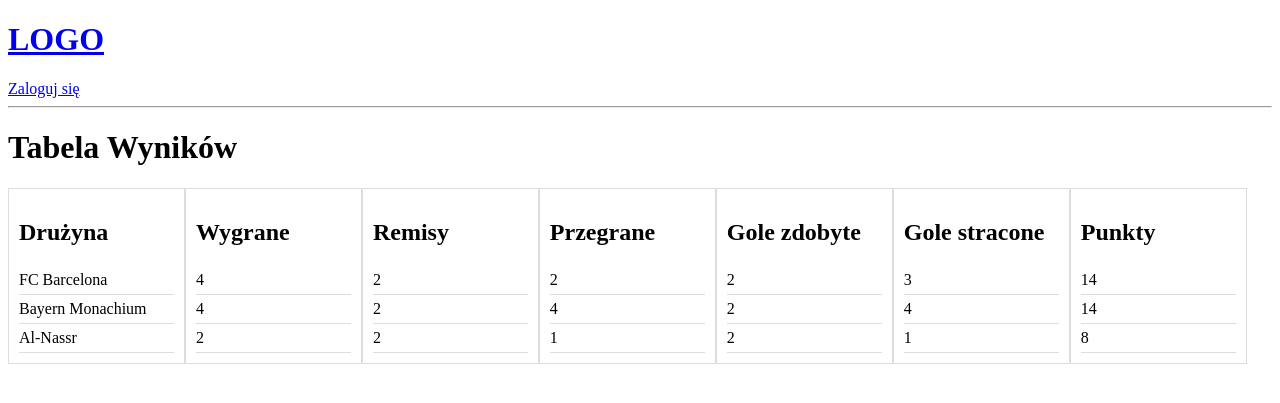
After one commit to kodiQQ/Rozgrywki_Pilkarskie, a Django app: page /statistics/ in a window 1280 px wide. The commit adds this page. Shown: the top 403 px of the page. Run offline with Django 5.2, Linux system fonts and the light colour scheme; data comes from the database, SQL or seed files in the repository; both versions use the stored data as it was after the commit.

```diff
--- a/mysite/base/models.py
+++ b/mysite/base/models.py
@@ -19,13 +19,21 @@ class Statistics(models.Model):
     loses=models.IntegerField()
     goals=models.IntegerField()
     goals_lost=models.IntegerField()
-    points=models.IntegerField()
+    points = models.IntegerField()
+
+    class Meta:
+        ordering = ['-points']
 
     def calculate_points(self):
         return self.wins * 3 + self.draws  # Punkty za zwycięstwo: 3, za remis: 1, za porażkę: 0
+
+    def save(self, *args, **kwargs):
+        self.points = self.calculate_points()
+        super(Statistics, self).save(*args, **kwargs)
 class Season_Table(models.Model):
     team=models.ForeignKey(Team,on_delete=models.CASCADE)
     statistics= models.ForeignKey(Statistics, on_delete=models.CASCADE)
+
     class Meta:
         ordering = ['-statistics__points']
     def __str__(self):
@@ -62,3 +70,6 @@ class Squad(models.Model):
 class Scorer_Table(models.Model):
     player = models.ForeignKey(Player, on_delete=models.CASCADE)
     goal = models.IntegerField()
+
+    def __str__(self):
+        return str(self.player)+" "+"Goals: "+str(self.goal)
--- a/mysite/base/templates/base/home.html
+++ b/mysite/base/templates/base/home.html
@@ -3,9 +3,7 @@
 {% block content %}
 
 <div class="Home container">
-
-
-
+<a href="{% url 'statistics' %}"> Statystyki drużyn </a>
 
 </div>
 
--- /dev/null
+++ b/mysite/base/templates/base/statistics.html
@@ -0,0 +1,94 @@
+<!DOCTYPE html>
+<html lang="pl">
+<head>
+<meta charset="UTF-8">
+<meta name="viewport" content="width=device-width, initial-scale=1.0">
+<title>Kolumny HTML</title>
+<style>
+    /* Stylizacja kolumn */
+    .kolumna {
+        float: left; /* Ustawienie kolumn obok siebie */
+        width: 14%; /* Szerokość kolumny */
+        padding: 10px; /* Dodanie odstępu wokół zawartości kolumny */
+        box-sizing: border-box; /* Uwzględnienie paddingu w całkowitej szerokości */
+        border: 1px solid #ddd; /* Dodanie obramowania dla kolumn */
+    }
+    /* Wyczyść float po kolumnach */
+    .clearfix::after {
+        content: "";
+        clear: both;
+        display: table;
+    }
+    /* Stylizacja wierszy */
+    .kolumna p {
+        border-bottom: 1px solid #ddd; /* Dodanie poziomej linii na dole każdego wiersza */
+        margin: 0; /* Usunięcie domyślnych marginesów paragrafów */
+        padding: 5px 0; /* Dodanie odstępu na górze i na dole paragrafów */
+    }
+</style>
+
+{% extends 'main.html' %}
+
+{% block content %}
+
+<div class="Statistics container">
+
+    <div>
+        <h1> Tabela Wyników</h1>
+    </div>
+    <div class="kolumna">
+    <h2>Drużyna</h2>
+        {% for stat in statistics %}
+        <p> {{stat.team}}</p>
+        {% endfor %}
+    </div>
+
+        <div class="kolumna">
+    <h2>Wygrane</h2>
+        {% for stat in statistics %}
+            <p>{{stat.wins}} </p>
+        {% endfor %}
+    </div>
+
+            <div class="kolumna">
+    <h2>Remisy</h2>
+        {% for stat in statistics %}
+            <p>{{stat.draws}} </p>
+        {% endfor %}
+    </div>
+
+            <div class="kolumna">
+    <h2>Przegrane</h2>
+        {% for stat in statistics %}
+            <p>{{stat.loses}} </p>
+        {% endfor %}
+    </div>
+
+            <div class="kolumna">
+    <h2>Gole zdobyte</h2>
+        {% for stat in statistics %}
+            <p>{{stat.goals}} </p>
+        {% endfor %}
+    </div>
+
+            <div class="kolumna">
+    <h2>Gole stracone</h2>
+        {% for stat in statistics %}
+            <p>{{stat.goals_lost}} </p>
+        {% endfor %}
+    </div>
+
+            <div class="kolumna">
+    <h2>Punkty</h2>
+        {% for stat in statistics %}
+            <p>{{stat.points}} </p>
+        {% endfor %}
+    </div>
+
+
+
+
+</div>
+
+
+{% endblock content %}
--- a/mysite/base/urls.py
+++ b/mysite/base/urls.py
@@ -16,6 +16,7 @@ urlpatterns = [
     path('admin_panel/player_management/player_create',views.player_create,name="player_create"),
     path('admin_panel/player_management/player_delete/<int:pk>',views.player_delete,name="player_delete"),
     path('admin_panel/player_management/player_edit/<int:pk>',views.player_edit,name="player_edit"),
+    path('statistics/', views.statistics,name='statistics'),
 
     path('admin_panel/match_management/',views.match_management,name="match_management"),
     #path('admin_panel/team_management/add_team',views.team_management,name="team_add"),
--- a/mysite/base/views.py
+++ b/mysite/base/views.py
@@ -4,7 +4,7 @@ from django.contrib.auth.decorators import login_required
 from django.http import HttpResponse
 from django.contrib.auth.models import User
 from django.contrib.auth import authenticate, login, logout
-from .models import Team, Player
+from .models import Team, Player, Statistics
 from .forms import TeamForm, PlayerForm
 # Create your views here.
 
@@ -40,6 +40,12 @@ def logoutUser(request):
 
 def home(request):
     return render(request,'base/home.html')
+
+def statistics(request):
+    statistics=Statistics.objects.all()
+    #context={'team':statistics.team, 'wins':statistics.team, 'draws':statistics.draws,'loses':statistics.loses, 'goals':statistics.goals,'goals_lost':statistics.goals_lost, 'points':statistics.points}
+    context={'statistics':statistics}
+    return render(request, 'base/statistics.html',context)
 
 def teams(request):
     teams=Team.objects.all()
```
Also changed, not shown: mysite/db.sqlite3.
